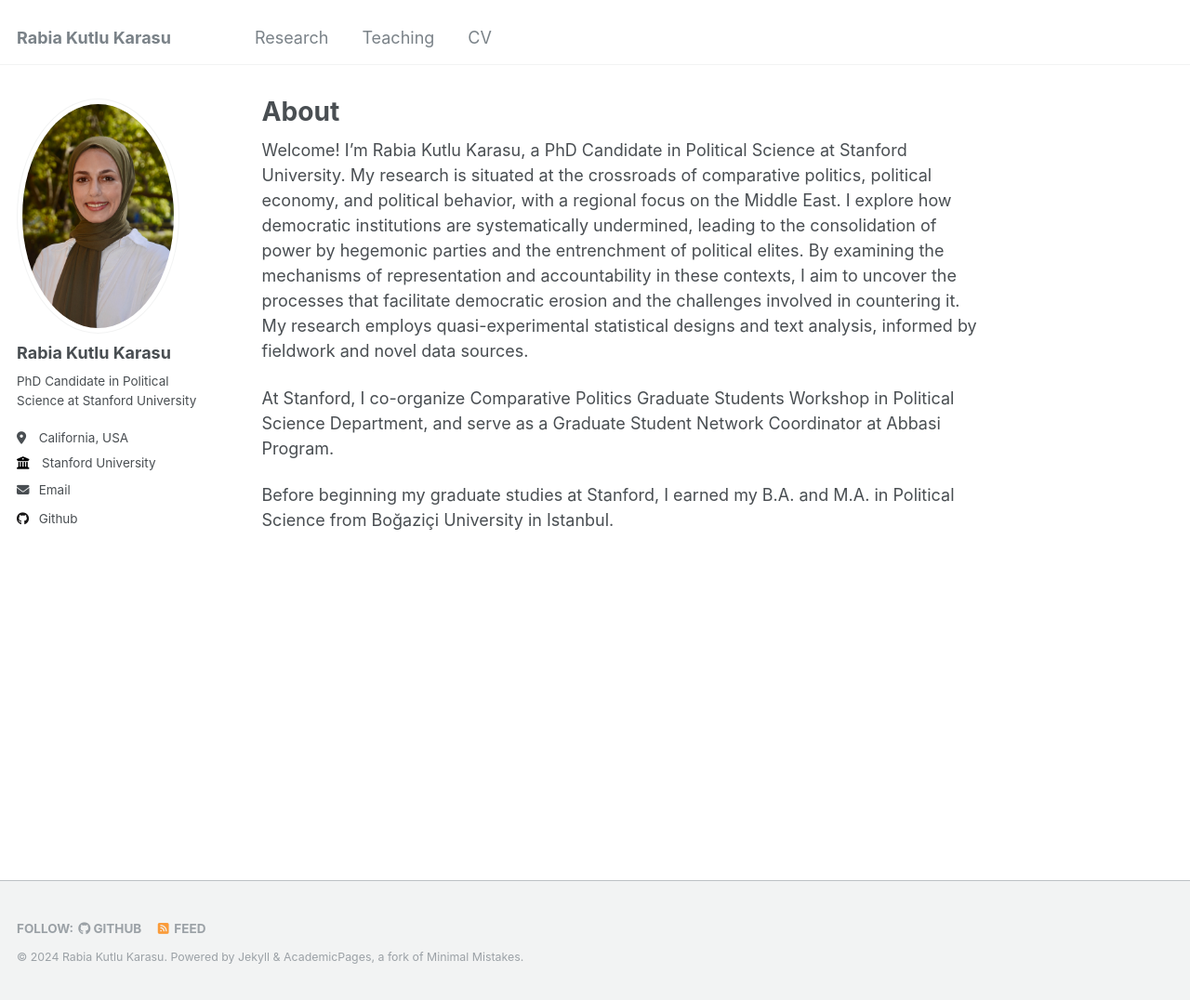
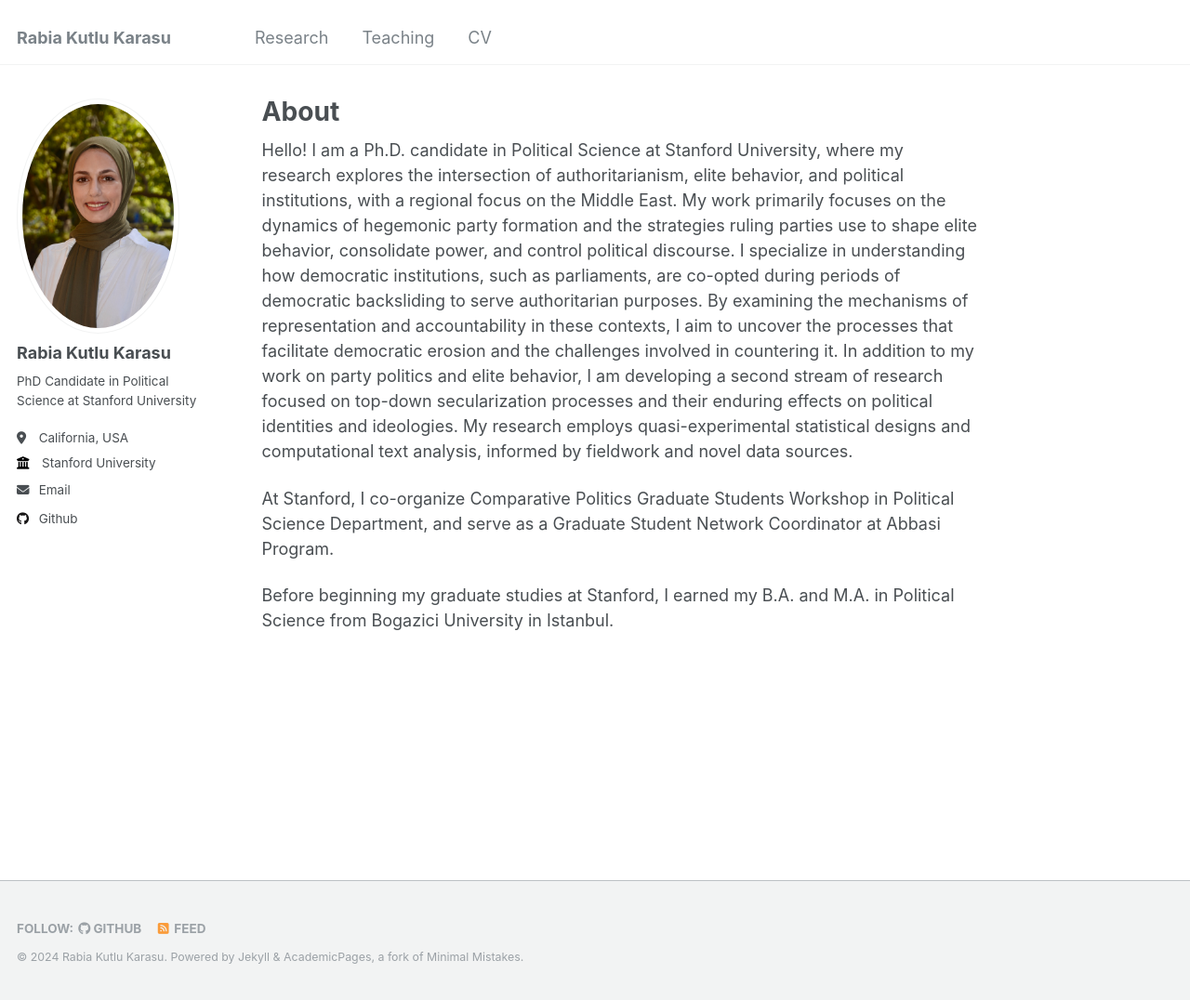
Before and after one commit to rabiakutlukarasu/rabiakutlukarasu.github.io, a Jekyll site: the page built from _pages/about.md, in a window 1280 px wide and 1076 px high. Shown: the whole window at 93% size. Built offline with Jekyll 4.4.1, drawn with Linux system fonts in a browser that asks for light colours.

Commit message:
Update about.md

```diff
--- a/_pages/about.md
+++ b/_pages/about.md
@@ -7,8 +7,8 @@ redirect_from:
   - /about.html
 ---
 
-Welcome! I'm Rabia Kutlu Karasu, a PhD Candidate in Political Science at Stanford University. My research is situated at the crossroads of comparative politics, political economy, and political behavior, with a regional focus on the Middle East. I explore how democratic institutions are systematically undermined, leading to the consolidation of power by hegemonic parties and the entrenchment of political elites. By examining the mechanisms of representation and accountability in these contexts, I aim to uncover the processes that facilitate democratic erosion and the challenges involved in countering it. My research employs quasi-experimental statistical designs and text analysis, informed by fieldwork and novel data sources.
+Hello! I am a Ph.D. candidate in Political Science at Stanford University, where my research explores the intersection of authoritarianism, elite behavior, and political institutions, with a regional focus on the Middle East. My work primarily focuses on the dynamics of hegemonic party formation and the strategies ruling parties use to shape elite behavior, consolidate power, and control political discourse. I specialize in understanding how democratic institutions, such as parliaments, are co-opted during periods of democratic backsliding to serve authoritarian purposes. By examining the mechanisms of representation and accountability in these contexts, I aim to uncover the processes that facilitate democratic erosion and the challenges involved in countering it. In addition to my work on party politics and elite behavior, I am developing a second stream of research focused on top-down secularization processes and their enduring effects on political identities and ideologies. My research employs quasi-experimental statistical designs and computational text analysis, informed by fieldwork and novel data sources.
 
 At Stanford, I co-organize Comparative Politics Graduate Students Workshop in Political Science Department, and serve as a Graduate Student Network Coordinator at Abbasi Program.
 
-Before beginning my graduate studies at Stanford, I earned my B.A. and M.A. in Political Science from Boğaziçi University in Istanbul.
+Before beginning my graduate studies at Stanford, I earned my B.A. and M.A. in Political Science from Bogazici University in Istanbul.
```
